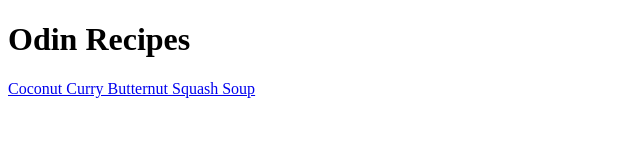
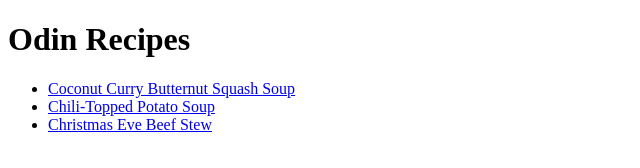
Before and after one commit to codebuilder-js/odin-recipes, a plain HTML site: page index.html in a window 1280 px wide. Shown: the whole page, without its empty margins (0-640 px from the left). Drawn offline with Linux system fonts and the light colour scheme.

Commit message:
Add an unordered list to link more recipes

```diff
--- a/index.html
+++ b/index.html
@@ -8,6 +8,10 @@
    <body>
       <h1>Odin Recipes</h1>
 
-      <a href="recipes/coconut-curry-butternut-squash-soup.html">Coconut Curry Butternut Squash Soup</a>
+      <ul>
+         <li><a href="recipes/coconut-curry-butternut-squash-soup.html">Coconut Curry Butternut Squash Soup</a></li>
+         <li><a href="recipes/chili-topped-potato-soup.html">Chili-Topped Potato Soup</a></li>
+         <li><a href="recipes/christmas-eve-beef-stew.html">Christmas Eve Beef Stew</a></li>
+      </ul>
    </body>
 </html>
```
